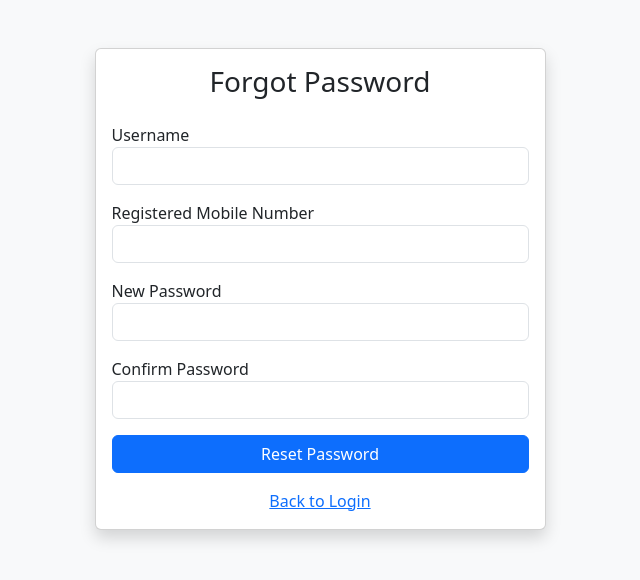
After one commit to Kamaldheen20/financialapplication, a Flask app: page /forgot_password in a window 1280 px wide. The commit adds this page. Shown: the top 580 px of the page, without its empty margins (320-960 px from the left). Run offline with Flask 3, Linux system fonts and the light colour scheme.

Commit message:
Add forgot password feature

```diff
--- a/app.py
+++ b/app.py
@@ -331,28 +331,77 @@ def login():
 
 @app.route("/register", methods=["GET", "POST"])
 def register():
+
+
     if request.method == "POST":
-        username = request.form["username"]
+
+        username = request.form["username"].strip()
+        mobile = request.form["mobile"].strip()
         password = request.form["password"]
 
-        existing = Admin.query.filter_by(username=username).first()
-        if existing:
-            flash("Username already exists")
+        # Check username
+        if Admin.query.filter_by(username=username).first():
+            flash("Username already exists", "danger")
+            return redirect(url_for("register"))
+
+        # Check mobile
+        if Admin.query.filter_by(mobile=mobile).first():
+            flash("Mobile number already registered", "danger")
             return redirect(url_for("register"))
 
         admin = Admin(
             username=username,
+            mobile=mobile,
             password=generate_password_hash(password)
         )
+
         db.session.add(admin)
         db.session.commit()
 
-        flash("Account Created Successfully")
+        flash("Account Created Successfully", "success")
         return redirect(url_for("login"))
-
     return render_template("register.html")
-
-
+#forget pass
+@app.route("/forgot_password", methods=["GET", "POST"])
+def forgot_password():
+
+    if request.method == "POST":
+
+        username = request.form["username"].strip()
+        mobile = request.form["mobile"].strip()
+        password = request.form["password"]
+        confirm_password = request.form["confirm_password"]
+
+        # Check password confirmation
+        if password != confirm_password:
+            flash("Passwords do not match.", "danger")
+            return redirect(url_for("forgot_password"))
+
+        # Find the user
+        admin = Admin.query.filter_by(
+            username=username,
+            mobile=mobile
+        ).first()
+
+        if not admin:
+            flash(
+                "Invalid Username or Mobile Number.",
+                "danger"
+            )
+            return redirect(url_for("forgot_password"))
+
+        # Update password
+        admin.password = generate_password_hash(password)
+
+        db.session.commit()
+
+        flash(
+            "Password updated successfully. Please login.",
+            "success"
+        )
+
+        return redirect(url_for("login"))
+    return render_template("forgot_password.html")
 # ==========================
 # DASHBOARD
 # ==========================
@@ -1486,14 +1535,17 @@ with app.app_context():
     db.create_all()
 
     admin = Admin.query.filter_by(username="admin").first()
+
     if not admin:
+
         admin = Admin(
             username="admin",
+            mobile="9999999999",
             password=generate_password_hash("admin123")
         )
+
         db.session.add(admin)
         db.session.commit()
-        print("Default Admin Created")
 
 
 # ==========================
--- /dev/null
+++ b/templates/forgot_password.html
@@ -0,0 +1,107 @@
+<!DOCTYPE html>
+<html>
+<head>
+    <title>Forgot Password</title>
+
+    <link href="https://cdn.jsdelivr.net/npm/bootstrap@5.3.3/dist/css/bootstrap.min.css" rel="stylesheet">
+</head>
+
+<body class="bg-light">
+
+<div class="container mt-5">
+
+    <div class="row justify-content-center">
+
+        <div class="col-md-5">
+
+            <div class="card shadow">
+
+                <div class="card-body">
+
+                    <h3 class="text-center mb-4">
+                        Forgot Password
+                    </h3>
+
+                    {% with messages = get_flashed_messages(with_categories=true) %}
+                    {% if messages %}
+                        {% for category,message in messages %}
+                        <div class="alert alert-{{category}}">
+                            {{message}}
+                        </div>
+                        {% endfor %}
+                    {% endif %}
+                    {% endwith %}
+
+                    <form method="POST">
+
+                        <div class="mb-3">
+                            <label>Username</label>
+
+                            <input
+                                type="text"
+                                name="username"
+                                class="form-control"
+                                required>
+                        </div>
+
+                        <div class="mb-3">
+                            <label>Registered Mobile Number</label>
+
+                            <input
+                                type="text"
+                                name="mobile"
+                                class="form-control"
+                                required>
+                        </div>
+
+                        <div class="mb-3">
+                            <label>New Password</label>
+
+                            <input
+                                type="password"
+                                name="password"
+                                class="form-control"
+                                required>
+                        </div>
+
+                        <div class="mb-3">
+                            <label>Confirm Password</label>
+
+                            <input
+                                type="password"
+                                name="confirm_password"
+                                class="form-control"
+                                required>
+                        </div>
+
+                        <button
+                            class="btn btn-primary w-100">
+
+                            Reset Password
+
+                        </button>
+
+                    </form>
+
+                    <div class="text-center mt-3">
+
+                        <a href="{{ url_for('login') }}">
+
+                            Back to Login
+
+                        </a>
+
+                    </div>
+
+                </div>
+
+            </div>
+
+        </div>
+
+    </div>
+
+</div>
+
+</body>
+</html>
--- a/templates/login.html
+++ b/templates/login.html
@@ -124,10 +124,16 @@
                     </button>
 
                 </form>
+                <div class="text-center mt-3">
+    <a href="{{ url_for('forgot_password') }}">
+        Forgot Password?
+    </a>
+</div>
 
                 <div class="text-center mt-4">
 
                     <a href="/register" class="text-decoration-none">
+
                         Create New Account
                     </a>
 
```
Also changed, not shown: models.py (+6 -1 lines), templates/register.html (+9 -0 lines).
